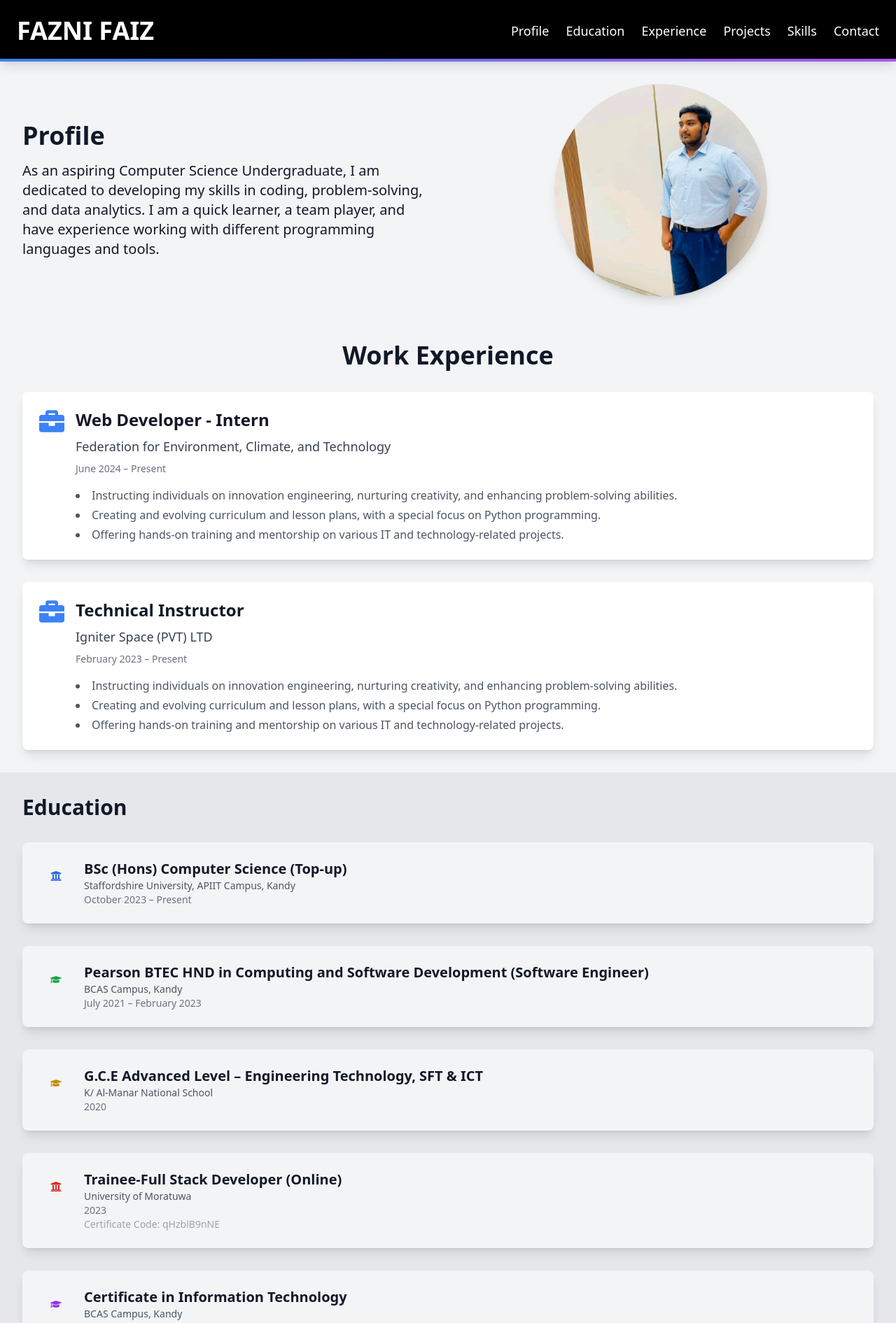
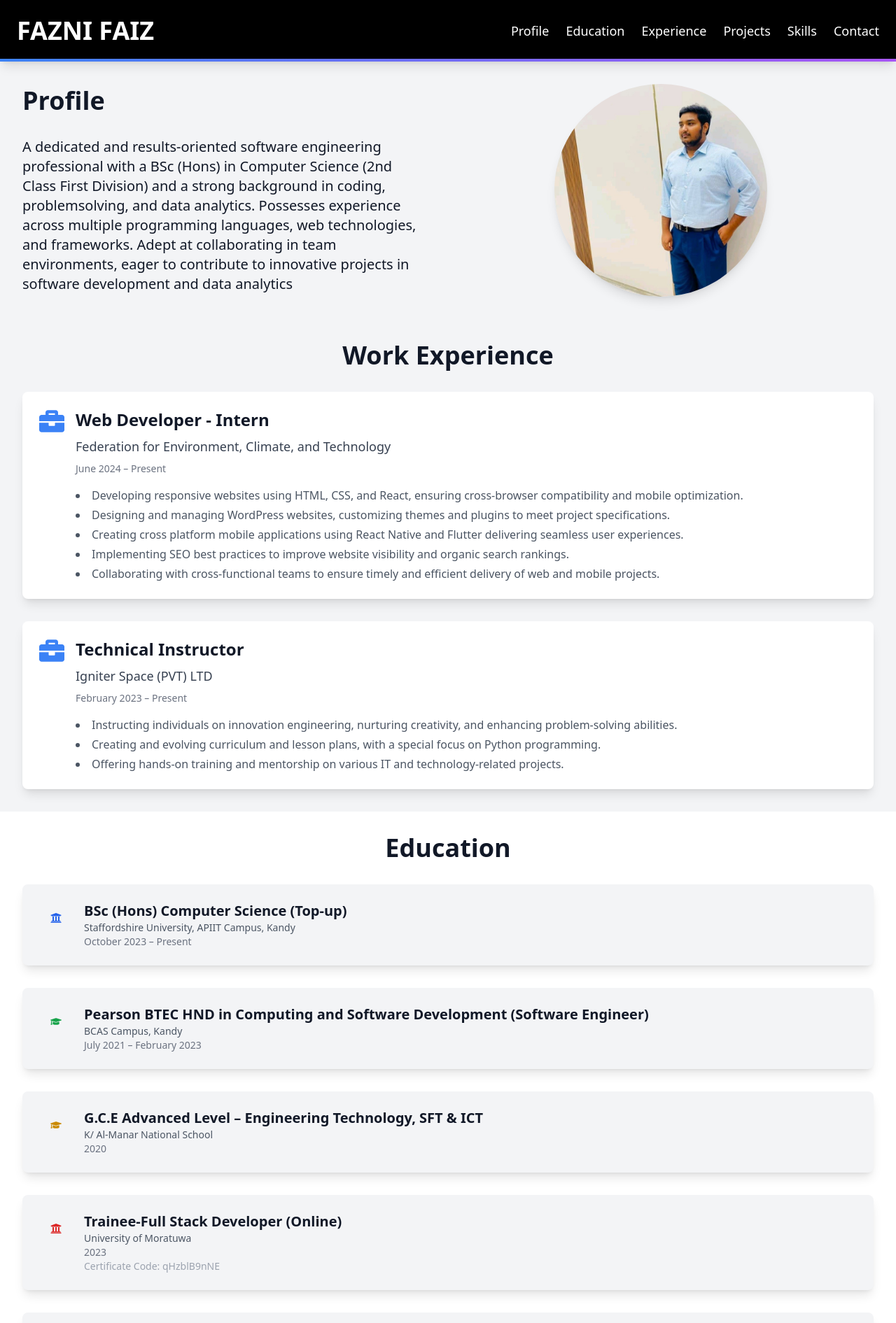
Before and after one commit to fazni-faiz/fazni_portfolio, a React (Create React App) app: page / in a window 1280 px wide. Shown: the top 1891 px of the page at 70% size. Built offline with nearby package versions, Linux system fonts and the light colour scheme.

Commit message:
Update 5

```diff
--- a/src/components/Education.js
+++ b/src/components/Education.js
@@ -50,9 +50,9 @@ const educationData = [
 
 const Education = () => {
   return (
-    <section id="education"  className="bg-gray-200 text-gray-900 p-8 relative overflow-hidden">
+    <section id="education" className="bg-white text-gray-900 p-8">
       <div className="container mx-auto">
-        <h2 className="text-3xl font-semibold mb-8">Education</h2>
+      <h2 className="text-4xl font-extrabold mb-8 text-center animate__animated animate__fadeIn animate__delay-1s">Education</h2>
         <div className="space-y-8">
           {educationData.map((item, index) => (
             <motion.div
--- a/src/components/Experience.js
+++ b/src/components/Experience.js
@@ -8,9 +8,12 @@ const experiences = [
     company: "Federation for Environment, Climate, and Technology",
     period: "June 2024 – Present",
     responsibilities: [
-      "Instructing individuals on innovation engineering, nurturing creativity, and enhancing problem-solving abilities.",
-      "Creating and evolving curriculum and lesson plans, with a special focus on Python programming.",
-      "Offering hands-on training and mentorship on various IT and technology-related projects."
+      "Developing responsive websites using HTML, CSS, and React, ensuring cross-browser compatibility and mobile optimization.",
+      "Designing and managing WordPress websites, customizing themes and plugins to meet project specifications.",
+      "Creating cross platform mobile applications using React Native and Flutter delivering seamless user experiences.",
+      "Implementing SEO best practices to improve website visibility and organic search rankings.",
+      "Collaborating with cross-functional teams to ensure timely and efficient delivery of web and mobile projects."
+
     ]
   },
   {
@@ -29,7 +32,7 @@ const Experience = () => {
   return (
     <section id="experience" className="bg-gray-100 text-gray-900 p-8">
       <div className="container mx-auto">
-        <h2 className="text-4xl font-bold mb-8 text-center">Work Experience</h2>
+      <h2 className="text-4xl font-extrabold mb-8 text-center animate__animated animate__fadeIn animate__delay-1s">Work Experience</h2>
         <div className="space-y-8">
           {experiences.map((exp, index) => (
             <motion.div
--- a/src/components/Profile.js
+++ b/src/components/Profile.js
@@ -7,12 +7,25 @@ const Profile = () => {
       <div className="container mx-auto flex flex-col md:flex-row items-center">
         {/* Text Section */}
         <div className="md:w-1/2 md:pr-8 mb-6 md:mb-0">
-          <h2 className="text-3xl md:text-4xl font-semibold mb-4 animate__animated animate__fadeIn">
+        <h2 className="text-4xl font-extrabold mb-8 text-left animate__animated animate__fadeIn animate__delay-1s">
             Profile
           </h2>
           <p className="text-base md:text-xl leading-relaxed animate__animated animate__fadeIn animate__delay-1s">
-            As an aspiring Computer Science Undergraduate, I am dedicated to developing my skills in coding, problem-solving, and data analytics. I am a quick learner, a team player, and have experience working with different programming languages and tools.
-          </p>
+          A dedicated and results-oriented
+software engineering
+professional with a BSc (Hons) in
+Computer Science (2nd Class
+First Division) and a strong
+background in coding, problemsolving, and data analytics.
+Possesses experience across
+multiple programming
+languages, web technologies,
+and frameworks. Adept at
+collaborating in team
+environments, eager to
+contribute to innovative projects
+in software development and
+data analytics </p>
         </div>
 
         {/* Image Section */}
--- a/src/components/Projects.js
+++ b/src/components/Projects.js
@@ -60,9 +60,9 @@ const projects = [
 
 const Projects = () => {
   return (
-    <section id="projects"  className="bg-gray-200 text-gray-900 p-8 relative overflow-hidden">
+    <section id="projects" className="bg-white text-gray-900 p-8">
       <div className="container mx-auto">
-        <h2 className="text-3xl font-semibold mb-8">Projects</h2>
+      <h2 className="text-4xl font-extrabold mb-8 text-center animate__animated animate__fadeIn animate__delay-1s">Projects</h2>
         <div className="grid grid-cols-1 md:grid-cols-2 lg:grid-cols-3 gap-8">
           {projects.map((project, index) => (
             <motion.div
```
